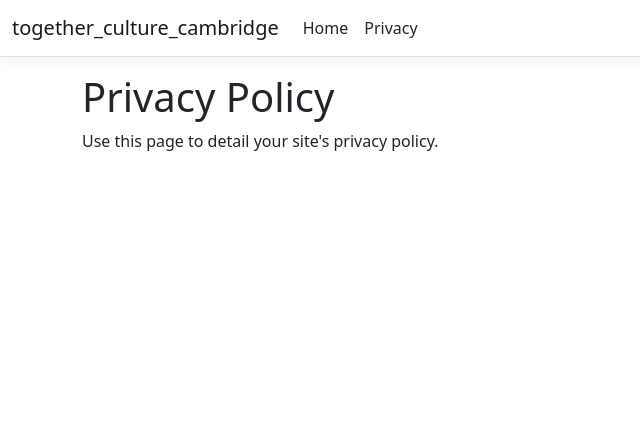
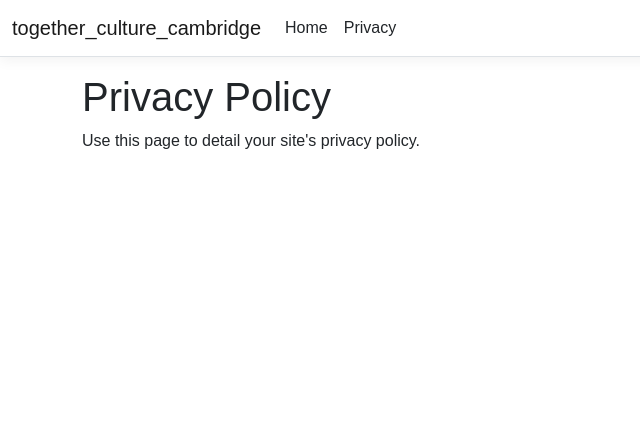
Before and after one commit to SamuelKuteyi-aru/together-culture, an ASP.NET Core app: page /Home/Privacy in a window 1280 px wide. Shown: the top 425 px of the page, without its empty margins (0-640 px from the left). Run offline with ASP.NET Core 8, Linux system fonts and the light colour scheme; style sheets or scripts are compiled from the project's sources.

Commit message:
Added styling for body

```diff
--- a/together-culture-cambridge/wwwroot/css/site.css
+++ b/together-culture-cambridge/wwwroot/css/site.css
@@ -18,5 +18,7 @@ html {
 }
 
 body {
+  font-family: "Arial", sans-serif;
   margin-bottom: 60px;
+  box-sizing: border-box;
 }
```
